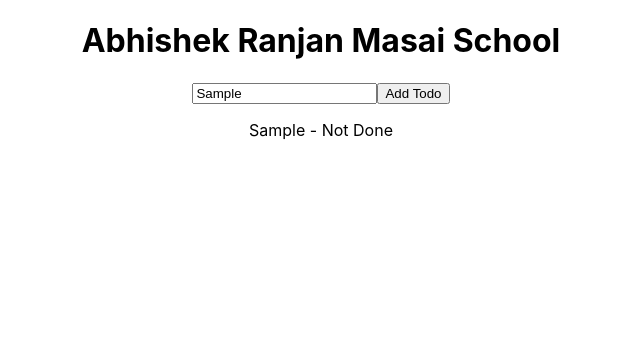
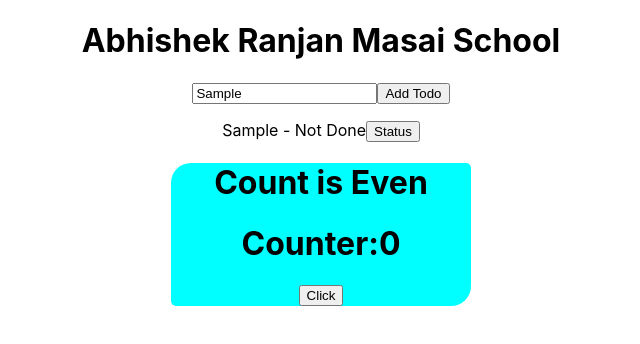
Before and after one commit to AbhishekRanjan8051/abhishek-masai, a React (Create React App) app in the folder unit-4/React/react3/we/listkeys/: page / in a window 1280 px wide. Both pictures are taken after typing "Sample" into the empty fields and a click on the button "Add Todo". Shown: the top 344 px of the page, without its empty margins (319-959 px from the left). Built offline with nearby package versions, Linux system fonts and the light colour scheme.

Commit message:
small changes

```diff
--- a/unit-4/React/react3/we/listkeys/src/App.js
+++ b/unit-4/React/react3/we/listkeys/src/App.js
@@ -1,10 +1,12 @@
 // import logo from './logo.svg';
-import './App.css';
-import {Todo} from "./components/Todo"
+import "./App.css";
+import { Counter } from "./components/Counter";
+import { Todo } from "./components/Todo";
 function App() {
   return (
     <div className="App">
       <Todo></Todo>
+      <Counter></Counter>
     </div>
   );
 }
--- /dev/null
+++ b/unit-4/React/react3/we/listkeys/src/components/Counter.jsx
@@ -0,0 +1,35 @@
+import React from "react";
+import "./counter.css";
+
+function Counter() {
+  const [counter, setCounter] = React.useState(0);
+  if (counter % 2 === 0) {
+    return (
+      <div className="countereven">
+        <h1>Count is Even</h1>
+        <h1>Counter:{counter}</h1>
+        <button
+          onClick={() => {
+            setCounter(counter + 1);
+          }}
+        >
+          Click
+        </button>
+      </div>
+    );
+  }
+  return (
+    <div className="counterodd">
+      <h1>Count is Odd</h1>
+      <h1>Counter:{counter}</h1>
+      <button
+        onClick={() => {
+          setCounter(counter + 1);
+        }}
+      >
+        Click
+      </button>
+    </div>
+  );
+}
+export { Counter };
--- a/unit-4/React/react3/we/listkeys/src/components/Todo.jsx
+++ b/unit-4/React/react3/we/listkeys/src/components/Todo.jsx
@@ -2,17 +2,26 @@
 import { TodoInput } from "./Todoinput";
 import { TodoList } from "./TodoList";
 
-function Todo({todoList}) {
+function Todo({ todoList }) {
   const [list, setList] = React.useState([]);
 
   const handleAdd = (todo) => {
     setList([...list, todo]);
   };
+  const handleToggle = (id) => {
+    const updatelist = list.map((e) => {
+      if (e.id === id) {
+        e.status = !e.status;
+      }
+      return e;
+    });
+    setList(updatelist);
+  };
   return (
     <div>
       <h1>Abhishek Ranjan Masai School</h1>
       <TodoInput addTodo={handleAdd}></TodoInput>
-      <TodoList list={list}></TodoList>
+      <TodoList list={list} handleToggle={handleToggle}></TodoList>
     </div>
   );
 }
--- a/unit-4/React/react3/we/listkeys/src/components/TodoList.jsx
+++ b/unit-4/React/react3/we/listkeys/src/components/TodoList.jsx
@@ -1,11 +1,18 @@
 // import React from "react";
 
-function TodoList({ list }) {
+function TodoList({ list, handleToggle }) {
   return (
     <div>
-      {list.map((e, id) => (
+      {list.map((todo, id) => (
         <p key={id}>
-          {e.title} - {e.status ? "Done" : "Not Done"}
+          {todo.title} - {todo.status ? "Done" : "Not Done"}
+          <button
+            onClick={() => {
+              handleToggle(todo.id);
+            }}
+          >
+            Status
+          </button>
         </p>
       ))}
     </div>
--- a/unit-4/React/react3/we/listkeys/src/components/Todoinput.jsx
+++ b/unit-4/React/react3/we/listkeys/src/components/Todoinput.jsx
@@ -9,7 +9,7 @@
   };
   const handleAdd = () => {
     const data = {
-      id: nanoid(4),
+      id: nanoid(7),
       title: text,
       status: false,
     };
--- /dev/null
+++ b/unit-4/React/react3/we/listkeys/src/components/counter.css
@@ -0,0 +1,12 @@
+.countereven {
+  background-color: aqua;
+  width: 300px;
+  margin: auto;
+  border-radius: 20px 5px;
+}
+.counterodd {
+  background-color: blue;
+  width: 300px;
+  margin: auto;
+  border-radius: 20px 5px;
+}
```
